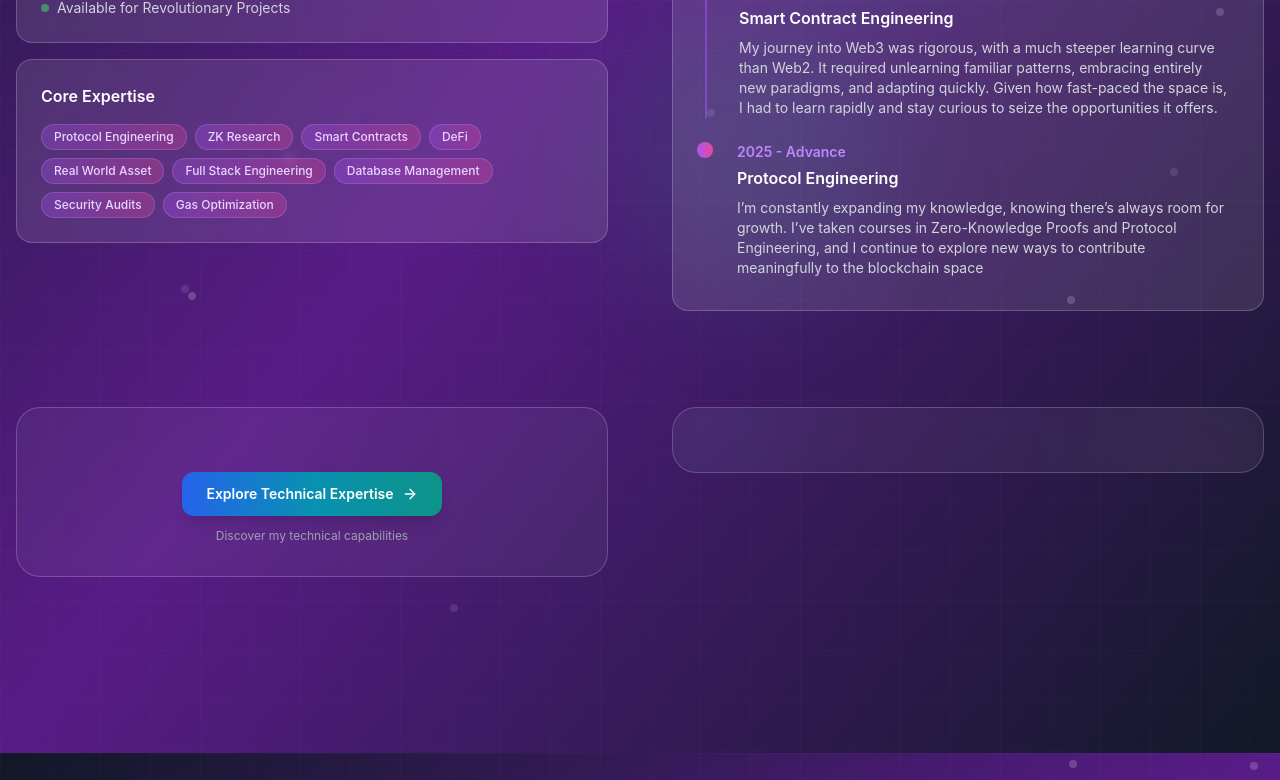
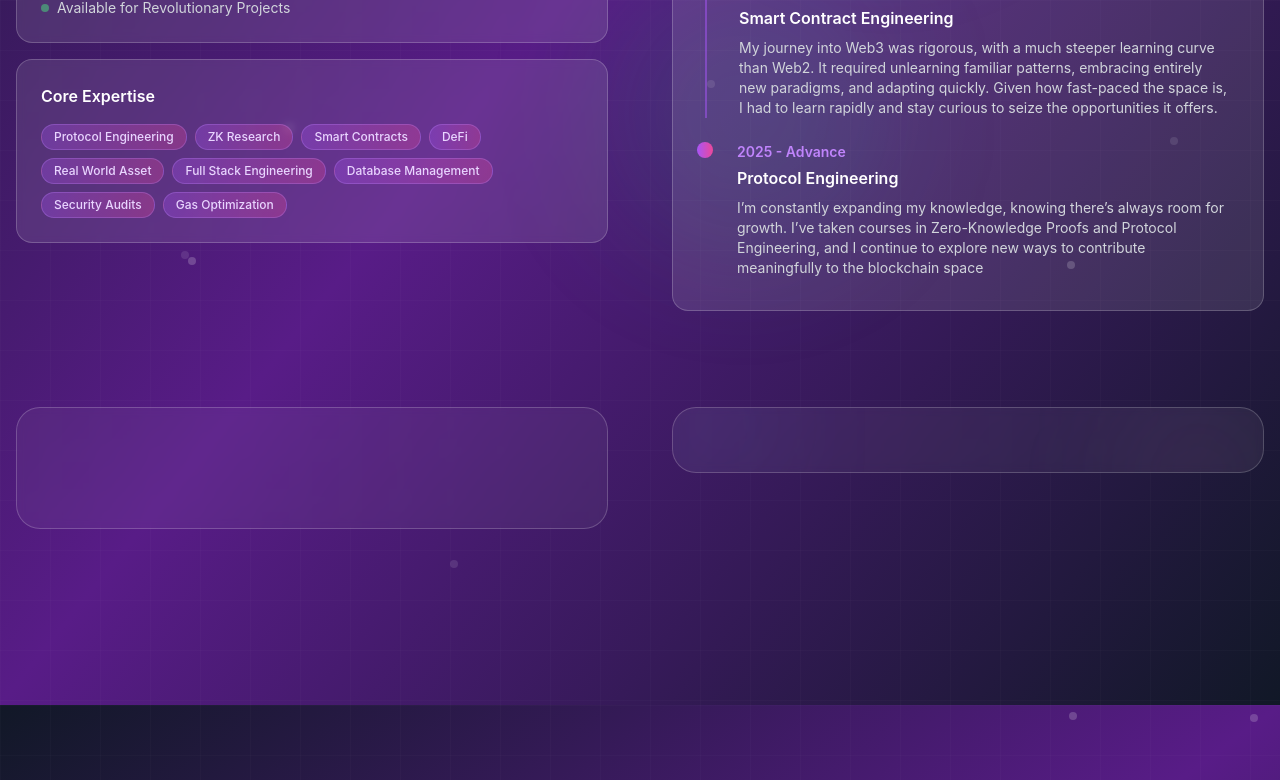
Before and after one commit to devfola/Portfolio, a React (Vite) app: page / in a window 1280 px wide. Shown: the part 2000-2780 px from the top of the page. Built offline with nearby package versions, Linux system fonts and the light colour scheme.

Commit message:
Updated About.tsx

```diff
--- a/src/components/About.tsx
+++ b/src/components/About.tsx
@@ -412,13 +412,8 @@ const About = () => {
                   {/* Enhanced Call to Action */}
                   <div className="text-center">
                     <div className="inline-flex flex-col items-center gap-3">
-                      <button className="group bg-gradient-to-r from-blue-600 via-cyan-600 to-teal-600 text-white px-4 lg:px-6 py-2 lg:py-3 rounded-xl font-semibold hover:from-blue-700 hover:via-cyan-700 hover:to-teal-700 transition-all duration-300 transform hover:scale-105 shadow-lg hover:shadow-xl flex items-center gap-2 text-xs lg:text-sm">
-                        <span>Explore Technical Expertise</span>
-                        <ArrowRight size={16} className="group-hover:translate-x-1 transition-transform duration-300" />
-                      </button>
-                      <div className="text-xs text-gray-400">
-                        Discover my technical capabilities
-                      </div>
+
+
                     </div>
                   </div>
                 </div>
```
